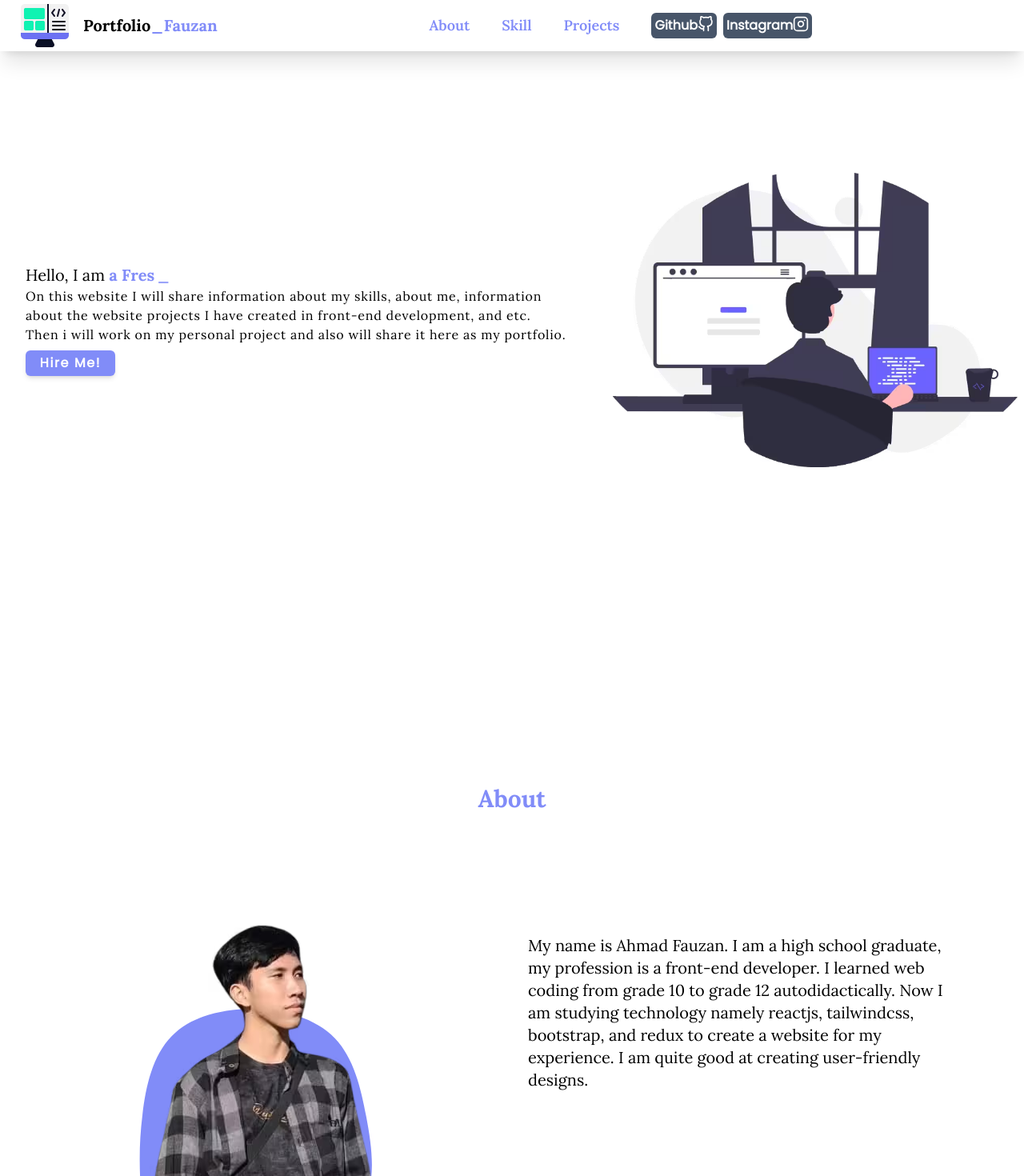
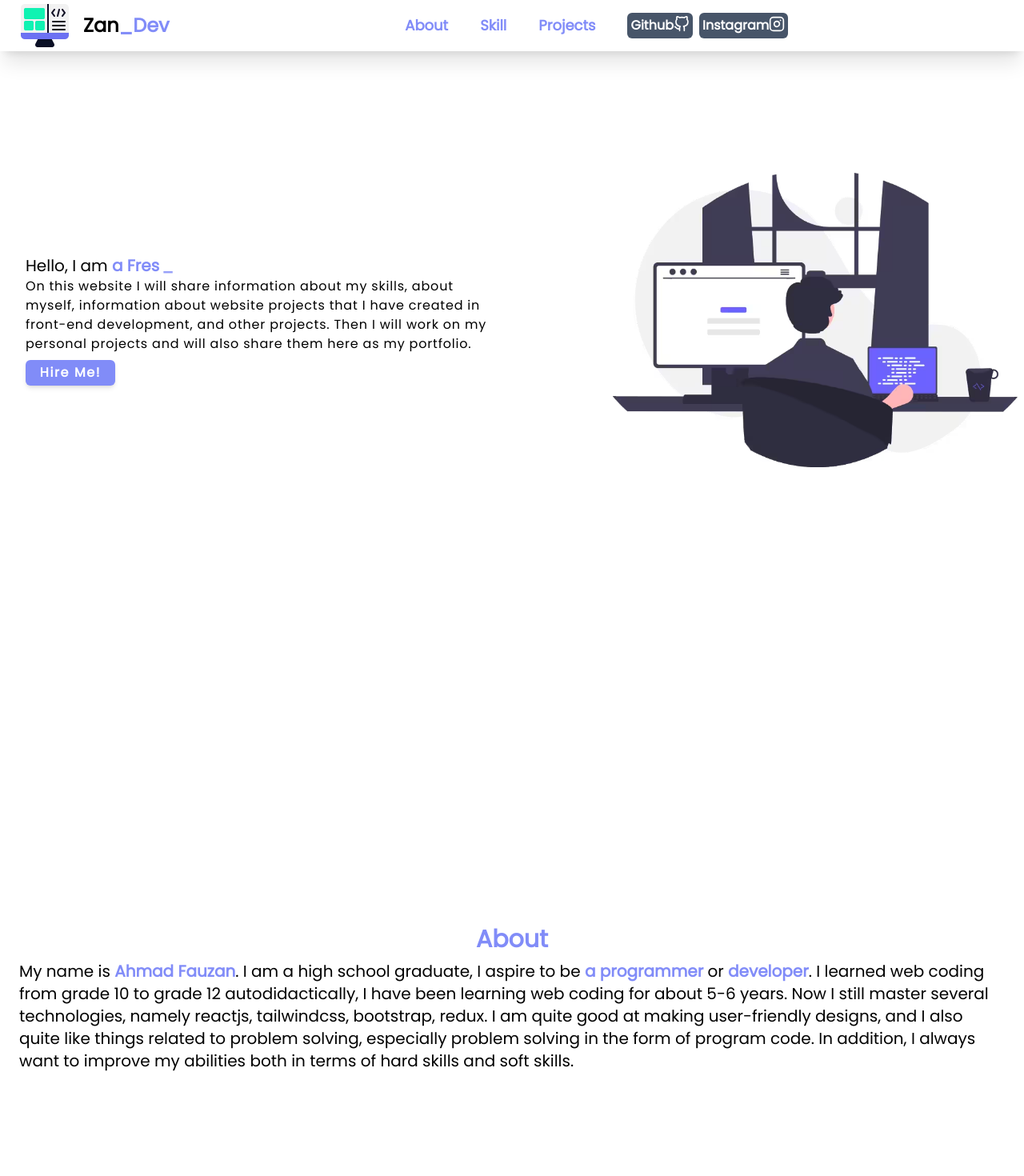
Before and after one commit to fauzan18296/My-Portofolio, a React (Vite) app: page / in a window 1280 px wide. Shown: the top 1470 px of the page at 80% size. Built offline with nearby package versions, Linux system fonts and the light colour scheme.

Commit message:
UI(Page,Section): +Change aboutSection and Change Brand on Navbar

```diff
--- a/src/components/Layouts/Header.jsx
+++ b/src/components/Layouts/Header.jsx
@@ -13,11 +13,11 @@ const Header = () => {
       <div className='mx-3 max-tablet:mx-6 max-mobile:mx-1'>
         <a href="#" className='flex gap-4 '>
           <img className='w-16 max-tablet:w-12' src="/icon_navbar_brand.avif" alt="Brand Portfolio" />
-           <p className='text-xl font-extrabold self-center max-tablet:text-base'>Portfolio<span className='text-indigo-400 '>_Fauzan</span></p>
+           <p className='text-2xl font-extrabold self-center max-tablet:text-base'>Zan<span className='text-indigo-400 '>_Dev</span></p>
         </a>
         </div>
       <Nav>
-          <div className={`md:container md:flex md:justify-end md:items-center md:static md:gap-10 max-tablet:flex max-tablet:flex-col top-full justify-evenly items-center max-tablet:h-screen max-tablet:w-8/12 bg-white rounded-e-xl absolute p-[1rem] ${!openNav ? "-left-full" : "left-0"} z-10 max-tablet:gap-2 max-tablet:shadow-xl max-tablet:text-base transition-all duration-100 ease-in-out delay-75`}>
+          <div className={`md:container md:flex md:justify-end md:items-center md:static md:gap-10 max-tablet:flex max-tablet:flex-col top-full justify-evenly items-center max-tablet:h-svh max-tablet:w-8/12 bg-white rounded-e-xl absolute p-[1rem] ${!openNav ? "-left-full" : "left-0"} z-10 max-tablet:gap-2 max-tablet:shadow-xl max-tablet:text-base transition-all duration-100 ease-in-out delay-75`}>
         <a className='text-lg font-semibold  text-indigo-400 ' href="#about">About</a>
         <a className='text-lg font-semibold  text-indigo-400' href="#skill">Skill</a>
           <a className='text-lg font-semibold  text-indigo-400' href="#project">Projects</a>
--- a/src/components/Ui/AboutSection.jsx
+++ b/src/components/Ui/AboutSection.jsx
@@ -1,20 +1,10 @@
-import myImg from "../../assets/images/Img-About-Section/MyImg.avif"
-
 const AboutSection = () => {
   return (
-    <div id="about" className="flex justify-center items-center min-h-screen  md:max-w-screen-xl max-w-screen-sm flex-col">
+    <div id="about" className="flex justify-center items-center min-h-dvh  md:max-w-screen-xl max-w-screen-sm flex-col">
       <h1 className="text-3xl  mt-24 text-indigo-400 font-extrabold">About</h1>
-      <div className="container flex justify-evenly items-center max-mobile:flex-col-reverse overflow-hidden">
-        <div className="relative mt-auto top-0">
-          <img className="max-w-full mx-auto" src={myImg} alt="My Image" />
-          <span className="absolute -bottom-32 left-1/2 -translate-x-1/2 -z-10">
-            <svg className="w-[380px] scale-[1.1]  md:w-[400px]" viewBox="0 0 200 200" xmlns="http://www.w3.org/2000/svg">
-  <path fill="#818CF8" d="M45.8,-66.4C56.5,-55.2,60.5,-38.1,63.5,-22.2C66.5,-6.4,68.4,8.2,64.8,21.6C61.2,34.9,52,46.9,40.2,54.7C28.5,62.5,14.3,66,-2.6,69.6C-19.4,73.1,-38.8,76.6,-49.7,68.5C-60.6,60.5,-63,40.9,-64.3,24C-65.5,7.1,-65.6,-7.1,-63.6,-23C-61.7,-39,-57.9,-56.6,-46.9,-67.7C-36,-78.9,-18,-83.4,-0.2,-83.1C17.5,-82.8,35,-77.6,45.8,-66.4Z" transform="translate(100 100)" />
-</svg>
-            </span>
-        </div>
-        <div className="self-center max-w-xl flex-wrap">
-          <p className="block max-w-full max-mobile:mt-7 mx-6 text-xl">My name is Ahmad Fauzan. I am a high school graduate, my profession is a front-end developer. I learned web coding from grade 10 to grade 12 autodidactically. Now I am studying technology namely reactjs, tailwindcss, bootstrap, and redux to create a website for my experience. I am quite good at creating user-friendly designs.</p>
+      <div className="container md:mt-2 flex justify-evenly items-center">
+        <div className="flex justify-center items-center mx-6">
+          <p className="block max-w-full max-mobile:mt-7 text-xl">My name is <span className="text-indigo-400 font-semibold">Ahmad Fauzan</span>. I am a high school graduate, I aspire to be <span className="text-indigo-400 font-semibold">a programmer</span> or <span className="text-indigo-400 font-semibold">developer</span>. I learned web coding from grade 10 to grade 12 autodidactically, I have been learning web coding for about 5-6 years. Now I still master several technologies, namely reactjs, tailwindcss, bootstrap, redux. I am quite good at making user-friendly designs, and I also quite like things related to problem solving, especially problem solving in the form of program code. In addition, I always want to improve my abilities both in terms of hard skills and soft skills.</p>
           </div>
       </div>
       </div>
--- a/src/components/Ui/HeroSection.jsx
+++ b/src/components/Ui/HeroSection.jsx
@@ -3,7 +3,7 @@ import HeroImage from '../../assets/images/Img-Hero-Section/Hero_Section.avif'
 
 const HeroSection = ({ children }) => {
   return (
-    <div className="flex justify-around items-center min-h-screen md:max-w-screen-xl max-w-screen-sm max-tablet:flex-col max-tablet:justify-evenly px-2">
+    <div className="flex justify-around items-center min-h-dvh md:max-w-screen-xl max-w-screen-sm max-tablet:flex-col max-tablet:justify-evenly px-2">
       { children }
      <img className='w-2/5 max-tablet:w-10/12' src={HeroImage} alt="Fauzan" />
     </div>
--- a/src/index.css
+++ b/src/index.css
@@ -5,6 +5,6 @@
 @tailwind utilities;
 
 html {
-  @apply font-Lora; /* Terapkan default font sans ke seluruh HTML */
+  @apply font-Poppins; /* Terapkan default font sans ke seluruh HTML */
   @apply scroll-smooth;
 }
--- a/src/pages/webPage.jsx
+++ b/src/pages/webPage.jsx
@@ -21,7 +21,7 @@ const WebPage = () => {
               cursorBlinking={"_"}
               delaySpeed={1000}
           /></span></h1>
-          <p className='max-tablet:text-base text-balance tracking-wider'>On this website I will share information about my skills, about me, information about the website projects I have created in front-end development, and etc. Then i will work on my personal project and also will share it here as my portfolio.</p>
+          <p className='max-tablet:text-base text-balance tracking-wider'>On this website I will share information about my skills, about myself, information about website projects that I have created in front-end development, and other projects. Then I will work on my personal projects and will also share them here as my portfolio.</p>
           <Links classname='font-Poppins font-semibold max-tablet:text-base tracking-widest flex justify-center items-center md:text-md relative w-28 bg-indigo-400 px-2 py-1  text-white rounded-md shadow-md mt-2 max-tablet:text-md hover:bg-indigo-500 focus:bg-indigo-500  active:bg-indigo-500' href='mailto:fauzan18296@gmail.com'>Hire Me!</Links>
         </div>
       </HeroSection>
```
Also changed, not shown: src/assets/images/Img-About-Section/MyImg.avif (deleted).
